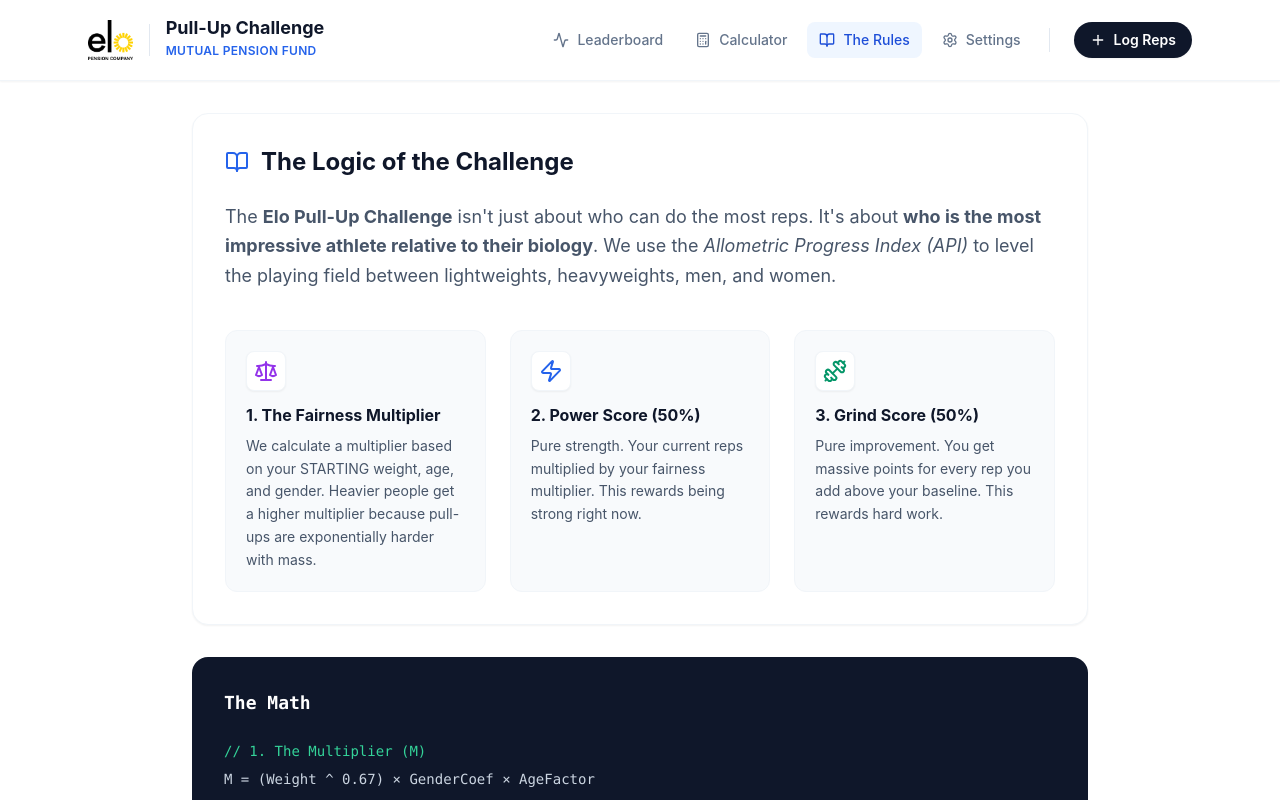
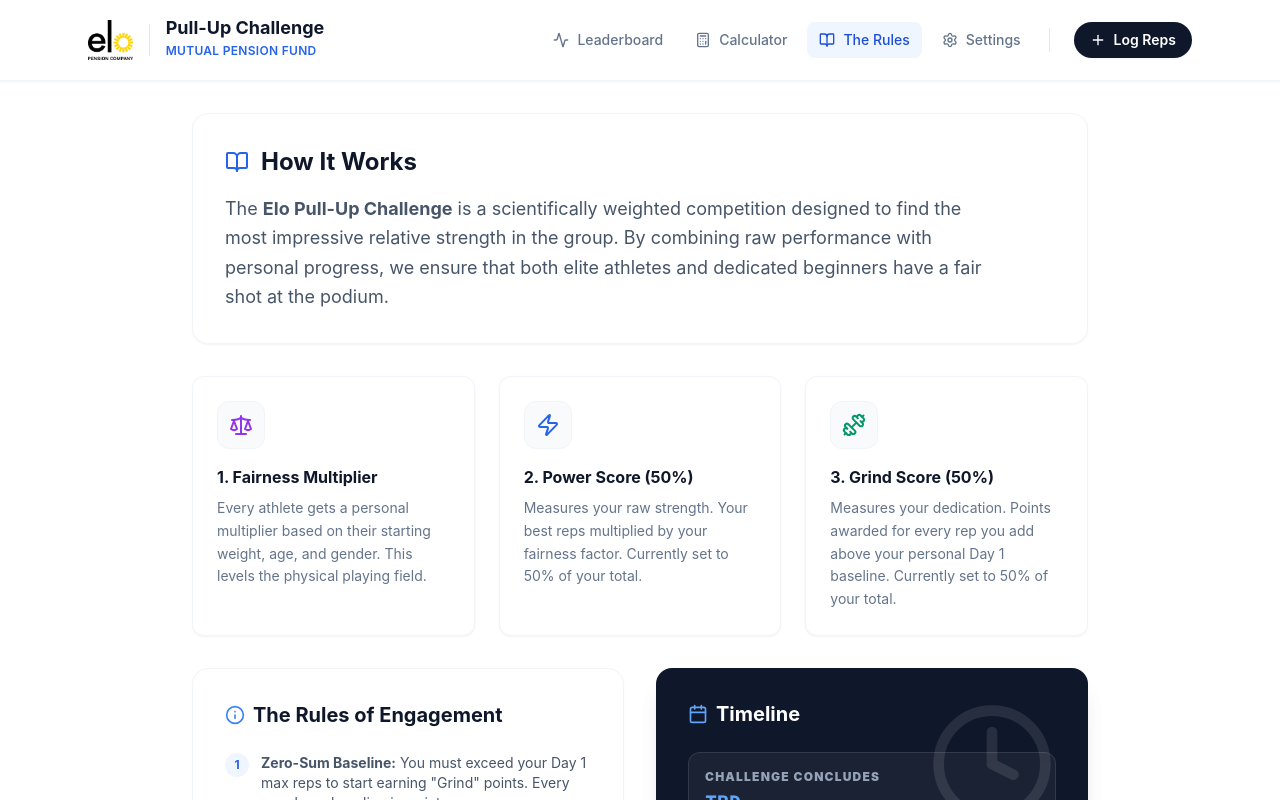
Before and after one commit to tr8tmnvny9-lab/elo-pull-up-challenge, a React (Vite) app: page / in a window 1280 px wide. Both pictures are taken after a click on the button "The Rules". Shown: the top 800 px of the page. Built offline with nearby package versions, Linux system fonts and the light colour scheme.

Commit message:
feat: make instructions and rules dynamic based on settings

```diff
--- a/src/App.tsx
+++ b/src/App.tsx
@@ -146,7 +146,7 @@ function App() {
 
         {currentView === 'rules' && (
           <div className="max-w-4xl mx-auto">
-            <RulesPage />
+            <RulesPage grindWeight={grindWeight} endDate={challengeEndDate} />
           </div>
         )}
 
@@ -299,7 +299,7 @@ function Dashboard({ players, endDate, grindWeight, onAddPlayer, onDeletePlayer
             </div>
             <h3 className="font-bold text-lg mb-2 relative z-10">The Grind Matters</h3>
             <p className="text-indigo-100 text-sm mb-4 relative z-10">
-              50% of your score comes from beating your past self.
+              {Math.round(grindWeight * 100)}% of your score comes from beating your past self.
               Every rep above your baseline is worth massive points!
             </p>
           </div>
--- a/src/components/RulesPage.tsx
+++ b/src/components/RulesPage.tsx
@@ -1,63 +1,130 @@
-import { BookOpen, Scale, Dumbbell, Zap } from 'lucide-react';
+import React from 'react';
+import { BookOpen, Scale, Dumbbell, Zap, Clock, Info } from 'lucide-react';
+import { Calendar } from 'lucide-react';
 
-export function RulesPage() {
+interface RulesPageProps {
+    grindWeight?: number;
+    endDate?: string;
+}
+
+export function RulesPage({ grindWeight = 0.5, endDate }: RulesPageProps) {
+    const powerPct = Math.round((1 - grindWeight) * 100);
+    const grindPct = Math.round(grindWeight * 100);
+
+    const formatDate = (dateStr?: string) => {
+        if (!dateStr) return "TBD";
+        const date = new Date(dateStr);
+        return date.toLocaleDateString('en-US', {
+            weekday: 'long',
+            year: 'numeric',
+            month: 'long',
+            day: 'numeric'
+        });
+    };
+
     return (
-        <div className="space-y-8 animate-in fade-in duration-500">
+        <div className="space-y-8 animate-in fade-in duration-500 pb-12">
+            {/* Header Section */}
             <div className="bg-white rounded-2xl shadow-sm border border-slate-100 p-8">
-                <h2 className="text-2xl font-bold text-slate-900 mb-6 flex items-center gap-3">
+                <h2 className="text-2xl font-bold text-slate-900 mb-4 flex items-center gap-3">
                     <BookOpen className="w-6 h-6 text-blue-600" />
-                    The Logic of the Challenge
+                    How It Works
                 </h2>
-
-                <div className="prose prose-slate max-w-none">
-                    <p className="text-lg text-slate-600 leading-relaxed">
-                        The <strong>Elo Pull-Up Challenge</strong> isn't just about who can do the most reps.
-                        It's about <strong>who is the most impressive athlete relative to their biology</strong>.
-                        We use the <em>Allometric Progress Index (API)</em> to level the playing field between lightweights, heavyweights, men, and women.
+                <p className="text-lg text-slate-600 leading-relaxed max-w-3xl">
+                    The <strong>Elo Pull-Up Challenge</strong> is a scientifically weighted competition designed to find the most impressive relative strength in the group. By combining raw performance with personal progress, we ensure that both elite athletes and dedicated beginners have a fair shot at the podium.
                 </p>
             </div>
 
-                <div className="grid grid-cols-1 md:grid-cols-3 gap-6 mt-10">
+            {/* The Core Pillars */}
+            <div className="grid grid-cols-1 md:grid-cols-3 gap-6">
                 <Card
                     icon={<Scale className="w-6 h-6 text-purple-600" />}
-                        title="1. The Fairness Multiplier"
-                        description="We calculate a multiplier based on your STARTING weight, age, and gender. Heavier people get a higher multiplier because pull-ups are exponentially harder with mass."
+                    title="1. Fairness Multiplier"
+                    description="Every athlete gets a personal multiplier based on their starting weight, age, and gender. This levels the physical playing field."
                 />
                 <Card
                     icon={<Zap className="w-6 h-6 text-blue-600" />}
-                        title="2. Power Score (50%)"
-                        description="Pure strength. Your current reps multiplied by your fairness multiplier. This rewards being strong right now."
+                    title={`2. Power Score (${powerPct}%)`}
+                    description={`Measures your raw strength. Your best reps multiplied by your fairness factor. Currently set to ${powerPct}% of your total.`}
                 />
                 <Card
                     icon={<Dumbbell className="w-6 h-6 text-emerald-600" />}
-                        title="3. Grind Score (50%)"
-                        description="Pure improvement. You get massive points for every rep you add above your baseline. This rewards hard work."
+                    title={`3. Grind Score (${grindPct}%)`}
+                    description={`Measures your dedication. Points awarded for every rep you add above your personal Day 1 baseline. Currently set to ${grindPct}% of your total.`}
                 />
+            </div>
+
+            {/* Detailed Explanation */}
+            <div className="grid grid-cols-1 lg:grid-cols-2 gap-8">
+                <div className="bg-white rounded-2xl p-8 border border-slate-100 shadow-sm">
+                    <h3 className="font-bold text-xl text-slate-900 mb-6 flex items-center gap-2">
+                        <Info className="w-5 h-5 text-blue-500" />
+                        The Rules of Engagement
+                    </h3>
+                    <ul className="space-y-4 text-slate-600 text-sm">
+                        <li className="flex gap-3">
+                            <span className="flex-shrink-0 w-6 h-6 rounded-full bg-blue-50 text-blue-600 flex items-center justify-center font-bold text-xs">1</span>
+                            <span><strong>Zero-Sum Baseline:</strong> You must exceed your Day 1 max reps to start earning "Grind" points. Every rep above baseline is a victory.</span>
+                        </li>
+                        <li className="flex gap-3">
+                            <span className="flex-shrink-0 w-6 h-6 rounded-full bg-blue-50 text-blue-600 flex items-center justify-center font-bold text-xs">2</span>
+                            <span><strong>Health Bounty:</strong> Your multiplier is locked at your <em>starting weight</em>. If you lose weight and get leaner during the challenge, you keep the higher multiplier from your heavier self!</span>
+                        </li>
+                        <li className="flex gap-3">
+                            <span className="flex-shrink-0 w-6 h-6 rounded-full bg-blue-50 text-blue-600 flex items-center justify-center font-bold text-xs">3</span>
+                            <span><strong>Strict Form:</strong> Only full dead-stop pull-ups count. No kipping, no half-reps. The leaderboard is built on integrity.</span>
+                        </li>
+                        <li className="flex gap-3">
+                            <span className="flex-shrink-0 w-6 h-6 rounded-full bg-blue-50 text-blue-600 flex items-center justify-center font-bold text-xs">4</span>
+                            <span><strong>Live Logging:</strong> Log your sets as you do them. The leaderboard resets rankings in real-time.</span>
+                        </li>
+                    </ul>
+                </div>
+
+                <div className="bg-slate-900 text-white rounded-2xl p-8 shadow-xl relative overflow-hidden">
+                    <div className="absolute top-0 right-0 p-8 opacity-10">
+                        <Clock className="w-32 h-32" />
+                    </div>
+                    <h3 className="font-bold text-xl mb-6 flex items-center gap-2 relative z-10">
+                        <Calendar className="w-5 h-5 text-blue-400" />
+                        Timeline
+                    </h3>
+                    <div className="space-y-4 relative z-10">
+                        <div className="p-4 bg-white/5 rounded-xl border border-white/10">
+                            <div className="text-xs text-slate-400 uppercase font-black tracking-widest mb-1">Challenge Concludes</div>
+                            <div className="text-xl font-bold font-mono text-blue-400">
+                                {formatDate(endDate)}
+                            </div>
+                        </div>
+                        <p className="text-sm text-slate-300 leading-relaxed">
+                            Scores are final at midnight on the end date. The leaderboard will be locked, and the athlete with the highest <strong>Allometric Progress Index</strong> will be crowned the champion.
+                        </p>
+                    </div>
                 </div>
             </div>
 
-            <div className="bg-slate-900 text-slate-300 rounded-2xl p-8 font-mono text-sm overflow-x-auto">
-                <h3 className="text-white font-bold text-lg mb-4 mb-6">The Math</h3>
+            {/* The Physics & Math */}
+            <div className="bg-slate-50 border border-slate-200 rounded-2xl p-8 font-mono text-sm overflow-x-auto">
+                <h3 className="text-slate-900 font-bold text-lg mb-6 flex items-center gap-2">
+                    <Scale className="w-5 h-5" />
+                    The Math
+                </h3>
 
-                <div className="space-y-6">
+                <div className="space-y-6 text-slate-600">
                     <div>
-                        <div className="text-emerald-400 mb-2">// 1. The Multiplier (M)</div>
-                        <div>M = (Weight ^ 0.67) × GenderCoef × AgeFactor</div>
+                        <div className="text-blue-600 mb-2 font-bold">// 1. The Multiplier (M)</div>
+                        <div className="bg-white p-3 rounded-lg border border-slate-200">
+                            M = (Weight ^ 0.67) × GenderCoef × AgeFactor
+                        </div>
+                        <div className="text-[10px] mt-2 italic">Uses allometric scaling found in biological organisms to level weight classes.</div>
                     </div>
 
                     <div>
-                        <div className="text-blue-400 mb-2">// 2. The Total Score</div>
-                        <div>Score = (Power + Grind) / 2</div>
+                        <div className="text-purple-600 mb-2 font-bold">// 2. Weighted Score Calculation</div>
+                        <div className="bg-white p-3 rounded-lg border border-slate-200 text-slate-900 font-bold">
+                            Total = (Power × {1 - grindWeight}) + (Grind × {grindWeight})
                         </div>
-
-                    <div className="p-4 bg-slate-800 rounded-lg border border-slate-700">
-                        <div className="text-yellow-400 mb-2 font-bold">The "Health Bounty" Rule 🍎</div>
-                        <p>
-                            Your multiplier is locked at your <strong>Starting Weight</strong>.
-                            If you lose weight during the challenge, pull-ups become easier,
-                            but you keep your heavy-weight multiplier!
-                            This is the "Health Bounty" — getting fit is the ultimate cheat code.
-                        </p>
+                        <div className="text-[10px] mt-2 italic">Calculated as a weighted average based on the competition settings.</div>
                     </div>
                 </div>
             </div>
@@ -67,12 +134,12 @@ export function RulesPage() {
 
 function Card({ icon, title, description }: { icon: any, title: string, description: string }) {
     return (
-        <div className="bg-slate-50 rounded-xl p-5 border border-slate-100">
-            <div className="mb-3 bg-white w-10 h-10 rounded-lg flex items-center justify-center shadow-sm border border-slate-100">
+        <div className="bg-white rounded-xl p-6 border border-slate-100 shadow-sm hover:shadow-md transition-shadow">
+            <div className="mb-4 bg-slate-50 w-12 h-12 rounded-xl flex items-center justify-center border border-slate-100">
                 {icon}
             </div>
             <h3 className="font-bold text-slate-900 mb-2">{title}</h3>
-            <p className="text-sm text-slate-600 leading-relaxed">{description}</p>
+            <p className="text-sm text-slate-500 leading-relaxed">{description}</p>
         </div>
     );
 }
```
Lines whose indentation alone changed are shown as unchanged.
